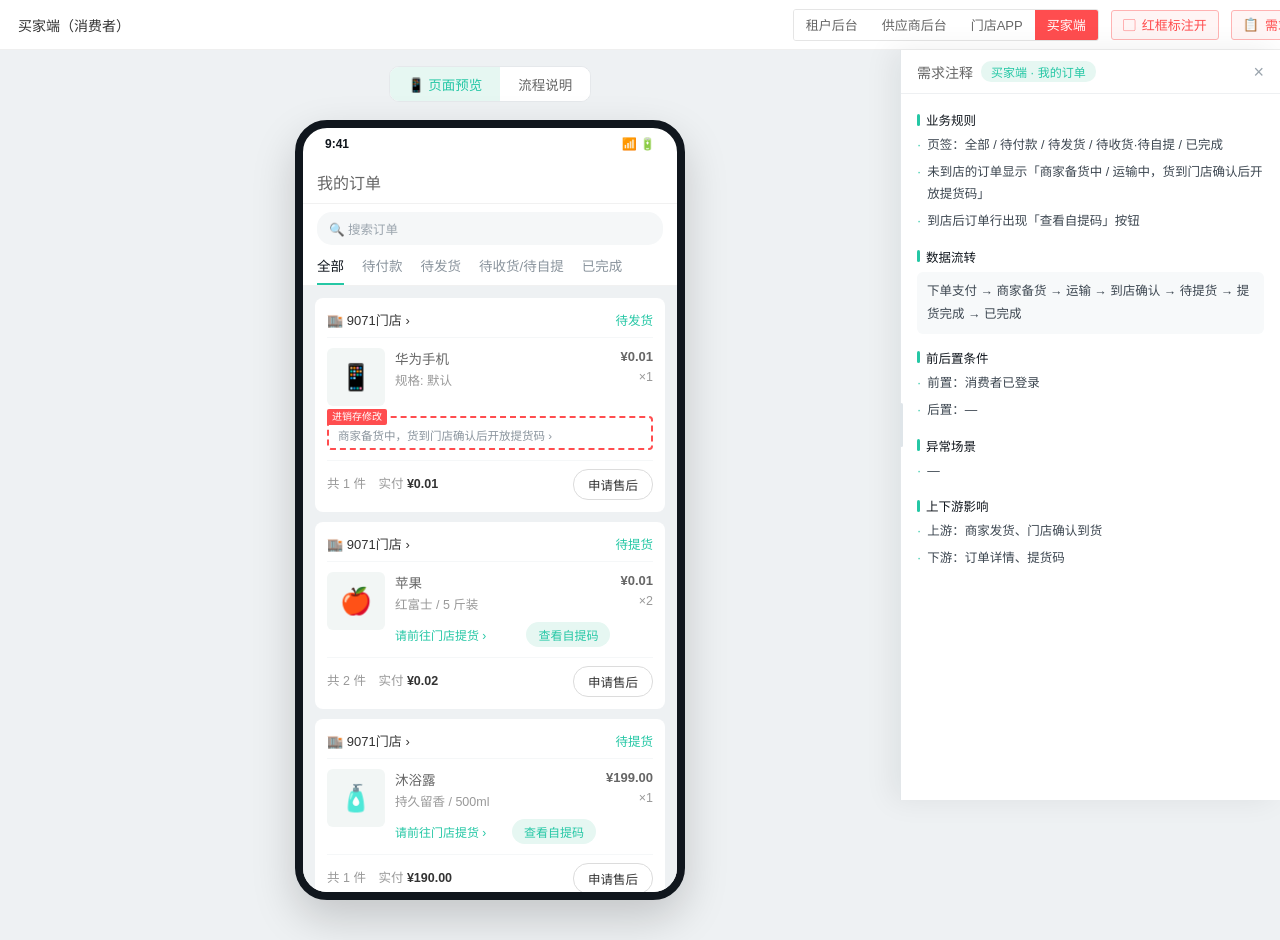
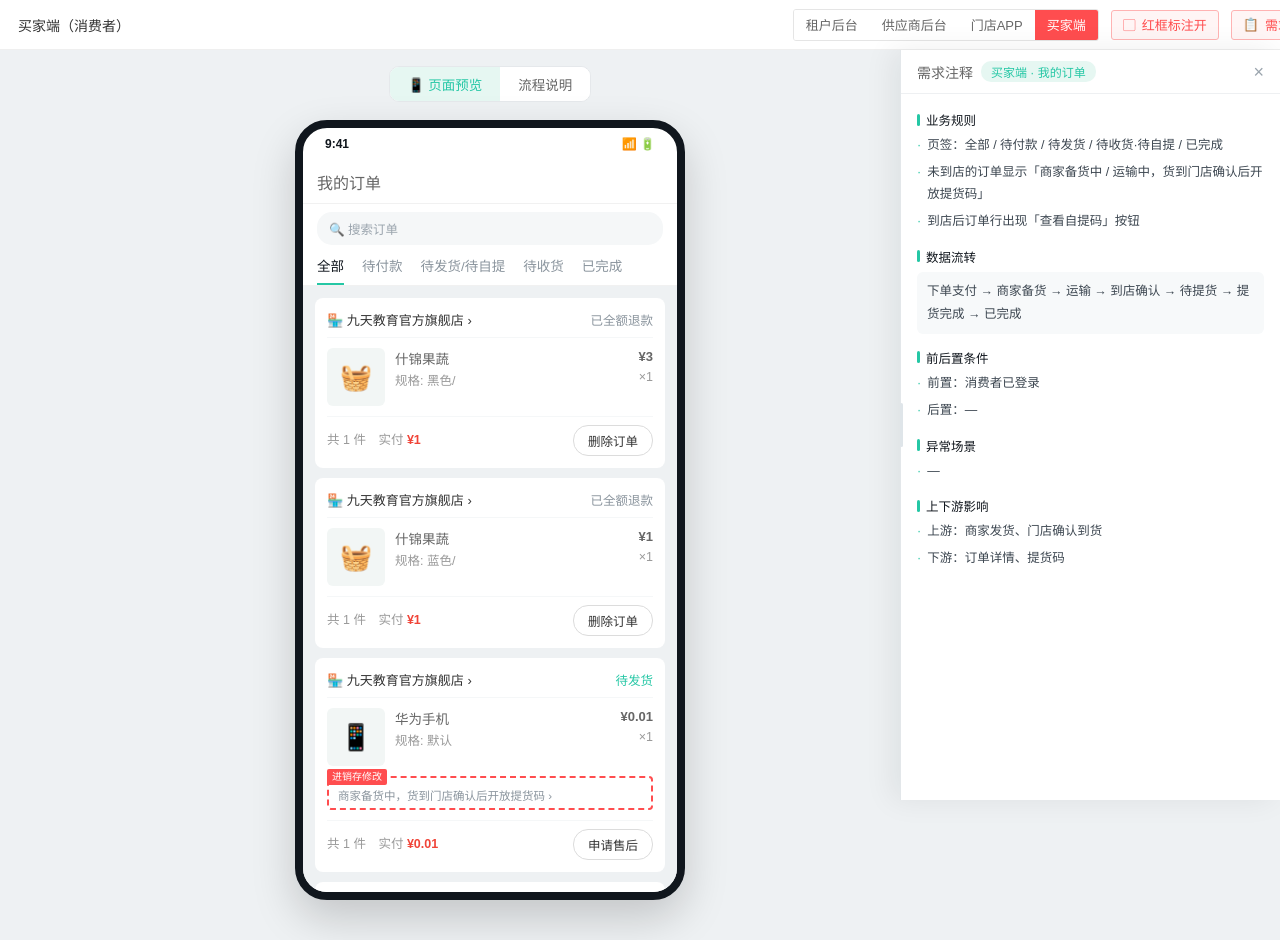
Before and after one commit to eltonliz/saas-fulfillment-prototype, a React (Vite) app: page / in a window 1280 px wide. Both pictures are taken after a click on the button "买家端". Shown: the top 940 px of the page. Built offline with nearby package versions, Linux system fonts and the light colour scheme.

Commit message:
买家端按设计稿还原：列表状态副行与按钮组、详情门店卡/售后进度卡/金额卡分行、底部操作栏、提货码复制成功浮层

```diff
--- a/src/pages/buyer.jsx
+++ b/src/pages/buyer.jsx
@@ -8,31 +8,78 @@ import { useReqPage } from "./reqnotes.jsx";
    进销存口径修正：货到门店并确认到货后，「待提货」与提货码才出现
    ============================================================================ */
 
-const isPickup = (o) => o.delivery === "上门自提" && !/已全额退款|已取消/.test(o.status);
-/* 自提订单状态：unship 待发货 / shipping 待收货（在途）/ ready 待提货 / done 已完成
+const isPickup = (o) => o.delivery === "上门自提";
+/* 自提订单状态：unpaid 待付款 / unship 待发货 / shipping 待收货（在途）/ ready 待提货 /
+   done 已完成 / canceled 已取消 / aftersale 售后中；
    货未到店的按关联供货单的货物流转定状态（流转路径对买家可见） */
 export const buyerStateOf = (o, docs = []) => {
   if (o.status === "待付款") return "unpaid";
+  if (o.status === "已取消" || o.status === "已全额退款") return "canceled";
+  if (o.status === "售后中") return "aftersale";
   if (o.pickupUsed) return "done";
   if (o.pickupReady) return "ready";
   const doc = docs.find((d) => (o.supplyNo && d.id === o.supplyNo) || d.orderNo === o.no);
   return doc && doc.status !== "待发货" ? "shipping" : "unship";
 };
 const STATE_META = {
-  unpaid: { label: "待付款", color: "#f5a623", icon: "💰", tip: "订单尚未支付，支付后商家开始备货" },
+  unpaid: { label: "待付款", color: "#25c7a5", icon: "⏱", tip: "订单尚未支付，支付后商家开始备货" },
   unship: { label: "待发货", color: "#25c7a5", icon: "⏳", tip: "商家备货中，货到门店确认后开放提货码" },
   shipping: { label: "待收货", color: "#25c7a5", icon: "🚚", tip: "运输中，货到门店确认后开放提货码" },
   ready: { label: "待提货", color: "#25c7a5", icon: "⏱", tip: "请到自提门店出示提货码" },
   done: { label: "已完成", color: "#999", icon: "✓", tip: "订单已完成" },
+  canceled: { label: "订单已取消", color: "#25c7a5", icon: "!", tip: "" },
+  aftersale: { label: "售后中", color: "#25c7a5", icon: "⏱", tip: "" },
 };
-/* 页签照「我的订单」设计稿；待收货/待自提 合并一档（货已发出，等待客户收/提） */
-const TABS = ["全部", "待付款", "待发货", "待收货/待自提", "已完成"];
+/* 页签照「我的订单」设计稿：待发货/待自提 一档、待收货独立一档 */
+const TABS = ["全部", "待付款", "待发货/待自提", "待收货", "已完成"];
 const inTab = (st, orderStatus, t) =>
   t === "全部" ? true
     : t === "待付款" ? orderStatus === "待付款"
-      : t === "待发货" ? st === "unship"
-        : t === "待收货/待自提" ? (st === "shipping" || st === "ready")
+      : t === "待发货/待自提" ? (st === "unship" || st === "ready")
+        : t === "待收货" ? st === "shipping"
           : st === "done";
+
+/* 店铺卡头与自提门店信息（照设计稿：门店名 + 地址 + 联系人电话） */
+const SHOP = "九天教育官方旗舰店";
+const STORE_INFO = {
+  "9071门店": { addr: "辽宁省铁岭市银州区工人街 28 号", contact: "朱先生", phone: "15554174768" },
+  "九天门店": { addr: "广东省广州市荔湾区宝华路 76 号", contact: "王店长", phone: "13488202020" },
+};
+
+/* 列表卡状态文案与配色（照设计稿：待付款带倒计时红字；完成/取消灰字；其余绿字） */
+const listStatusText = (st, o) =>
+  st === "unpaid" ? `等待付款 ${o.countdown || "23:00:22"}`
+    : st === "unship" ? "待发货"
+      : st === "shipping" ? "待收货"
+        : st === "ready" ? "待提货"
+          : st === "done" ? "交易完成"
+            : st === "canceled" ? (o.status === "已全额退款" ? "已全额退款" : "超时未支付，订单已取消")
+              : "售后中";
+const listStatusColor = (st) => (st === "unpaid" || st === "aftersale" ? "#f04438" : st === "done" || st === "canceled" ? "#8a949d" : "#25c7a5");
+
+/* 列表 / 详情底部按钮组（照设计稿逐状态） */
+const LIST_ACTIONS = {
+  unpaid: [["取消订单", "plain"], ["去支付", "primary"]],
+  unship: [["申请售后", "plain"]],
+  shipping: [["申请售后", "plain"]],
+  ready: [["申请售后", "plain"], ["查看自提码", "code"]],
+  done: [["删除订单", "plain"], ["去评价", "primary"]],
+  canceled: [["删除订单", "plain"]],
+  aftersale: [["撤销申请", "primary"]],
+};
+const DETAIL_ACTIONS = {
+  unpaid: [["取消订单", "plain"], ["去支付", "primary"]],
+  unship: [["申请售后", "plain"]],
+  shipping: [["申请售后", "plain"]],
+  ready: [["申请售后", "plain"]],
+  done: [["申请售后", "plain"], ["去评价", "primary"]],
+  canceled: [["删除订单", "plain"]],
+  aftersale: [["撤销申请", "primary"]],
+};
+const btnBase = { border: "1px solid #dcdcdc", background: "#fff", borderRadius: 15, padding: "5px 14px", fontSize: 12.5, color: "#333", cursor: "pointer" };
+const btnPrimaryStyle = { border: 0, background: "#25c7a5", color: "#fff", borderRadius: 15, padding: "6px 16px", fontSize: 12.5, fontWeight: 600, cursor: "pointer" };
+const btnCodeStyle = { border: 0, background: "#e6f7f2", color: "#25c7a5", borderRadius: 15, padding: "6px 16px", fontSize: 12.5, fontWeight: 600, cursor: "pointer" };
+const btnStyleOf = (kind) => (kind === "primary" ? btnPrimaryStyle : kind === "code" ? btnCodeStyle : btnBase);
 
 export function BuyerApp() {
   const orders = orderStore.use();
@@ -42,12 +89,14 @@ export function BuyerApp() {
   const [curId, setCurId] = useState(null);
   const [codeOpen, setCodeOpen] = useState(false);
   const [mode, setMode] = useState("preview");
+  const [flash, setFlash] = useState("");
   useReqPage(view === "list" ? "buyer:list" : "buyer:detail");
 
   const all = orders.filter(isPickup);
   const list = all.filter((o) => inTab(buyerStateOf(o, docs), o.status, tab));
   const order = orders.find((o) => o.id === curId);
   const back = () => { setView("list"); setCodeOpen(false); };
+  const say = (m) => { setFlash(m); setTimeout(() => setFlash(""), 1800); };
 
   return (
     <>
@@ -84,6 +133,7 @@ export function BuyerApp() {
               <div className="mpad">
                 {list.map((o) => (
                   <OrderCard key={o.id} o={o} st={buyerStateOf(o, docs)}
+                    say={say}
                     onOpen={() => { setCurId(o.id); setView("detail"); }}
                     onCode={() => { setCurId(o.id); setCodeOpen(true); }} />
                 ))}
@@ -96,57 +146,103 @@ export function BuyerApp() {
             const st = buyerStateOf(order, docs);
             const m = STATE_META[st];
             const a = order.amounts || {};
+            const si = STORE_INFO[order.store] || {};
+            const refundedCanceled = st === "canceled" && order.status === "已全额退款";
+            const showCodeBtn = ["ready", "done"].includes(st) || refundedCanceled;
+            const money = (v, kind) => {
+              if (v === undefined || v === null || v === "" || v === "-") return "-";
+              const abs = String(v).replace("¥", "").replace(/^-/, "").trim();
+              return kind === "neg" ? `-¥${abs}` : `¥${abs}`;
+            };
+            const rows = st === "unpaid"
+              ? [["商品总金额", a.商品金额], ["运费", a.邮费], ["订单总金额", a.商品金额], ["订单应付金额", money(a.应收金额), "#f04438"]]
+              : st === "canceled" && !refundedCanceled
+                ? [["商品总金额", a.商品金额], ["运费", a.邮费], ["订单总金额", a.商品金额], ["订单应付金额", money(a.应收金额, "neg"), "#b9c0c7"], ["订单实付金额", money(a.实收金额), "#f04438"]]
+                : [["商品总金额", a.商品金额], ["运费", a.邮费], ["订单总金额", a.商品金额], ["优惠金额", money(a.优惠金额, "neg"), "#f04438"], ["订单应付金额", money(a.应收金额, "neg"), "#b9c0c7"], ["订单实付金额", money(a.实收金额), "#f04438"]];
+            const infoRows = st === "unpaid" || (st === "canceled" && !refundedCanceled)
+              ? [["订单编号", order.no, true], ["下单时间", order.createdAt], ["买家留言", order.buyerNote || "—"]]
+              : [["订单编号", order.no, true], ["下单时间", order.createdAt], ["支付时间", order.payTime || "—"], ["支付方式", order.payMethod || "—"], ["买家留言", order.buyerNote || "—"]];
             return (
               <div style={{ paddingBottom: 20 }}>
-                <div style={{ background: "#fff", padding: "16px", display: "flex", alignItems: "center", gap: 10 }}>
-                  <span style={{ width: 26, height: 26, borderRadius: "50%", background: m.color, color: "#fff", display: "grid", placeItems: "center", fontSize: 15, fontWeight: 700, flex: "none" }}>{m.icon}</span>
-                  <b style={{ fontSize: 18 }}>{m.label}</b>
+                <div style={{ background: "#fff", padding: "16px" }}>
+                  <div style={{ display: "flex", alignItems: "center", gap: 10 }}>
+                    <span style={{ width: 26, height: 26, borderRadius: "50%", background: m.color, color: "#fff", display: "grid", placeItems: "center", fontSize: 15, fontWeight: 700, flex: "none" }}>{m.icon}</span>
+                    <b style={{ fontSize: 18 }}>{m.label}</b>
+                  </div>
+                  {st === "unpaid" && (
+                    <div style={{ marginTop: 6, fontSize: 13, color: "#8a949d" }}>
+                      剩 <b style={{ color: "#f04438" }}>23:00:22</b><b style={{ color: "#f04438" }}>秒</b> 订单自动取消
+                    </div>
+                  )}
+                  {st === "canceled" && (
+                    <div style={{ marginTop: 6, fontSize: 13, color: "#8a949d" }}>
+                      {refundedCanceled ? "已全额退款" : (order.cancelReason || "超时未支付")}
+                    </div>
+                  )}
                 </div>
 
                 <div style={{ padding: 12 }}>
-                  <div className="mcard">
-                    <b style={{ fontSize: 14.5 }}>{order.store}</b>
-                    <div className="note">自提门店 · {m.tip}</div>
+                  {/* 自提门店卡：门店名 + 地址 + 联系人电话（照设计稿） */}
+                  <div className="mcard" style={{ display: "flex", gap: 12 }}>
+                    <div style={{ flex: 1, minWidth: 0 }}>
+                      <b style={{ fontSize: 15 }}>{order.store}</b>
+                      <div className="note" style={{ marginTop: 4 }}>{si.addr || "—"}</div>
+                      <div className="note" style={{ marginTop: 2 }}>{si.contact} {si.phone}</div>
+                    </div>
+                    <span style={{ width: 64, height: 64, borderRadius: 8, background: "#f2f6f5", display: "grid", placeItems: "center", fontSize: 28, flex: "none" }}>🏪</span>
                   </div>
 
+                  {/* 售后进度卡（售后中 / 已取消-退款） */}
+                  {(st === "aftersale" || refundedCanceled) && (
+                    <div className="mcard" style={{ display: "flex", alignItems: "center", justifyContent: "space-between" }}>
+                      <div>
+                        <b style={{ fontSize: 14.5 }}>售后进度</b>
+                        <div className="note" style={{ marginTop: 2 }}>本订单有2条售后申请记录，点击可查看详情</div>
+                      </div>
+                      <span style={{ color: "#c0c6cc", fontSize: 18 }}>›</span>
+                    </div>
+                  )}
+
+                  {/* 店铺卡：铺头 + 商品行 + 行内「查看自提码」 */}
                   <div className="mcard">
+                    <div style={{ display: "flex", alignItems: "center", gap: 4, marginBottom: 10 }}>
+                      <span style={{ fontSize: 14 }}>🏪</span><b style={{ fontSize: 14.5 }}>{SHOP}</b><span style={{ color: "#c0c6cc" }}>›</span>
+                    </div>
                     <div style={{ display: "flex", gap: 10, alignItems: "center" }}>
                       <span style={{ width: 56, height: 56, borderRadius: 6, background: "#f2f6f5", display: "grid", placeItems: "center", fontSize: 26, flex: "none" }}>{order.emoji}</span>
-                      <div style={{ flex: 1 }}>
+                      <div style={{ flex: 1, minWidth: 0 }}>
                         <b style={{ fontSize: 13.5 }}>{order.product}</b>
                         <div className="note" style={{ marginTop: 2 }}>{order.spec}</div>
                       </div>
-                      <div style={{ textAlign: "right" }}>
+                      <div style={{ textAlign: "right", flex: "none" }}>
                         <b style={{ fontSize: 14 }}>{order.unitPrice}</b>
                         <div className="note">×{order.qty}</div>
                       </div>
                     </div>
-                    <div style={{ display: "flex", justifyContent: "flex-end", marginTop: 12 }}>
-                      {["unpaid", "unship", "shipping"].includes(st) ? (
-                        <span style={{ background: "#f5f7f8", color: "#b9c0c7", borderRadius: 15, padding: "6px 16px", fontSize: 12.5 }}>查看自提码</span>
-                      ) : (
-                        <button onClick={() => setCodeOpen(true)} style={{ border: 0, background: "#e6f7f2", color: "#25c7a5", borderRadius: 15, padding: "6px 16px", fontSize: 12.5, fontWeight: 600, cursor: "pointer" }}>查看自提码</button>
-                      )}
-                    </div>
+                    {showCodeBtn && (
+                      <div style={{ display: "flex", justifyContent: "flex-end", marginTop: 8 }}>
+                        <button style={btnCodeStyle} onClick={() => setCodeOpen(true)}>查看自提码</button>
+                      </div>
+                    )}
                   </div>
 
+                  {/* 金额卡：逐状态行集（照设计稿） */}
                   <div className="mcard">
-                    {[["商品总金额", a.商品金额], ["运费", a.邮费], ["优惠金额", a.优惠金额], ["订单应付金额", a.应收金额]].map(([k, v]) => (
-                      <div key={k} style={{ display: "flex", justifyContent: "space-between", fontSize: 13, padding: "5px 0" }}>
-                        <span style={{ color: "#666" }}>{k}</span><span>{v || "-"}</span>
+                    {rows.map(([k, v, color]) => (
+                      <div key={k} style={{ display: "flex", justifyContent: "space-between", fontSize: 13.5, padding: "6px 0" }}>
+                        <span style={{ color: "#666" }}>{k}</span>
+                        <span style={{ color: color || "#333", fontWeight: color === "#f04438" && k === "订单实付金额" ? 700 : 400 }}>{v}</span>
                       </div>
                     ))}
-                    <div style={{ display: "flex", justifyContent: "space-between", fontSize: 14, padding: "8px 0 0", borderTop: "1px solid #f2f4f6", marginTop: 4 }}>
-                      <b>订单实付金额</b><b style={{ color: "#f04438" }}>¥{a.实收金额 || "-"}</b>
-                    </div>
                   </div>
 
+                  {/* 订单信息卡：未支付仅 3 行；已支付 5 行 */}
                   <div className="mcard" style={{ marginBottom: 20 }}>
-                    {[["订单编号", order.no], ["下单时间", order.createdAt], ["支付时间", order.payTime || "—"], ["支付方式", order.payMethod || "—"], ["买家留言", "—"]].map(([k, v]) => (
+                    {infoRows.map(([k, v, copy]) => (
                       <div key={k} style={{ display: "flex", justifyContent: "space-between", fontSize: 12.5, padding: "5px 0" }}>
                         <span style={{ color: "#8a949d" }}>{k}</span>
                         <span style={{ color: "#333", display: "flex", alignItems: "center", gap: 6 }}>
-                          {v}{k === "订单编号" && <CopyMini text={order.no} />}
+                          {v}{copy && <CopyMini text={order.no} />}
                         </span>
                       </div>
                     ))}
@@ -156,6 +252,17 @@ export function BuyerApp() {
             );
           })()}
         </div>
+
+        {view === "detail" && order && (
+          <div style={{ flex: "none", background: "#fff", borderTop: "1px solid #f1f1f1", padding: "10px 14px", display: "flex", justifyContent: "flex-end", gap: 10 }}>
+            {(DETAIL_ACTIONS[buyerStateOf(order, docs)] || []).map(([label, kind]) => (
+              <button key={label} style={btnStyleOf(kind)} onClick={() => say(`「${label}」为示意操作`)}>{label}</button>
+            ))}
+          </div>
+        )}
+        {flash && (
+          <div style={{ position: "absolute", left: "50%", transform: "translateX(-50%)", bottom: view === "detail" ? 70 : 26, background: "rgba(16,22,29,.82)", color: "#fff", fontSize: 12.5, padding: "7px 14px", borderRadius: 8, zIndex: 60, whiteSpace: "nowrap" }}>{flash}</div>
+        )}
 
         {codeOpen && order && <PickupCodeModal order={order} done={buyerStateOf(order, docs) === "done"} onClose={() => setCodeOpen(false)} />}
       </div>
@@ -232,35 +339,24 @@ export function FlowArrow({ label, id }) {
   );
 }
 
-/* 订单卡片（照「我的订单」设计稿：店铺卡头 + 商品行 + 状态副行 + 共N件实付 + 状态按钮） */
-function OrderCard({ o, st, onOpen, onCode }) {
-  const m = STATE_META[st];
+/* 订单卡片（照「我的订单」设计稿：店铺卡头 + 彩色状态 + 商品行 + 状态副行 + 共N件实付(红) + 状态按钮组） */
+function OrderCard({ o, st, say, onOpen, onCode }) {
   const a = o.amounts || {};
-  const btnStyle = { border: "1px solid #dcdcdc", background: "#fff", borderRadius: 15, padding: "5px 14px", fontSize: 12.5, color: "#333", cursor: "pointer" };
+  const btns = LIST_ACTIONS[st] || [];
   return (
     <div className="mcard" style={{ marginBottom: 10 }}>
       <div className="hd" style={{ borderBottom: "1px solid #f5f7f8", paddingBottom: 8, marginBottom: 0 }}>
-        <span style={{ fontSize: 13, color: "#333" }}>🏬 {o.store} ›</span>
-        <span style={{ color: m.color, fontSize: 12.5, fontWeight: 600 }}>{m.label}</span>
+        <span style={{ fontSize: 13, color: "#333" }}>🏪 {SHOP} ›</span>
+        <span style={{ color: listStatusColor(st), fontSize: 12.5, fontWeight: 600 }}>{listStatusText(st, o)}</span>
       </div>
       <div style={{ display: "flex", gap: 10, marginTop: 10, cursor: "pointer" }} onClick={onOpen}>
         <span style={{ width: 58, height: 58, borderRadius: 6, background: "#f2f6f5", display: "grid", placeItems: "center", fontSize: 26, flex: "none" }}>{o.emoji}</span>
         <div style={{ flex: 1, minWidth: 0 }}>
           <b style={{ fontSize: 13.5 }}>{o.product}</b>
           <div className="note" style={{ marginTop: 2 }}>{o.spec}</div>
-          {(st === "ready" || st === "done") && (
-            <div style={{ marginTop: 5, display: "flex", alignItems: "center", justifyContent: "space-between", gap: 8 }}>
-              {st === "ready" ? (
-                <span style={{ color: "#25c7a5", fontSize: 12 }}>请前往门店提货 ›</span>
-              ) : (
-                <span style={{ color: "#999", fontSize: 12 }}>已提货 订单已完成 ›</span>
-              )}
-              {st === "ready" && (
-                <button onClick={(e) => { e.stopPropagation(); onCode(); }}
-                  style={{ border: 0, background: "#e6f7f2", color: "#25c7a5", borderRadius: 13, padding: "4px 12px", fontSize: 12, fontWeight: 600, cursor: "pointer", flex: "none" }}>查看自提码</button>
-              )}
-            </div>
-          )}
+          {st === "ready" && <div style={{ marginTop: 5, color: "#8a949d", fontSize: 12 }}>待提货 请前往门店提货 ›</div>}
+          {st === "done" && <div style={{ marginTop: 5, color: "#8a949d", fontSize: 12 }}>已提货 订单已完成 ›</div>}
+          {st === "aftersale" && <div style={{ marginTop: 5, color: "#f04438", fontSize: 12 }}>售后中 请在6天20时40分内寄回 ›</div>}
         </div>
         <div style={{ textAlign: "right", flex: "none" }}>
           <b style={{ fontSize: 13 }}>{o.unitPrice}</b>
@@ -273,21 +369,26 @@ function OrderCard({ o, st, onOpen, onCode }) {
         </div>
       )}
       <div style={{ display: "flex", alignItems: "center", justifyContent: "space-between", marginTop: 10, paddingTop: 8, borderTop: "1px solid #f5f7f8" }}>
-        <span className="note" style={{ marginTop: 0 }}>共 {o.qty} 件　实付 <b style={{ color: "#333" }}>¥{a.实收金额 || "-"}</b></span>
+        <span className="note" style={{ marginTop: 0 }}>共 {o.qty} 件　实付 <b style={{ color: "#f04438" }}>¥{a.实收金额 || "-"}</b></span>
         <span style={{ display: "flex", gap: 8 }}>
-          {st === "done" ? <button style={btnStyle}>去评价</button> : st === "unpaid" ? <button style={btnStyle}>去支付</button> : <button style={btnStyle}>申请售后</button>}
+          {btns.map(([label, kind]) => (
+            <button key={label} style={btnStyleOf(kind)}
+              onClick={(e) => { e.stopPropagation(); label === "查看自提码" ? onCode() : say(`「${label}」为示意操作`); }}>
+              {label}
+            </button>
+          ))}
         </span>
       </div>
     </div>
   );
 }
 
-/* 复制（照设计稿的复制成功态） */
+/* 复制（照设计稿：描边小 chip，复制成功变「已复制」） */
 function CopyMini({ text }) {
   const [ok, setOk] = useState(false);
   return (
     <span onClick={() => { try { navigator.clipboard?.writeText(text).catch(() => {}); } catch { /* 非安全上下文下忽略 */ } setOk(true); setTimeout(() => setOk(false), 1500); }}
-      style={{ color: "#25c7a5", cursor: "pointer" }}>{ok ? "已复制" : "复制"}</span>
+      style={{ border: "1px solid #e2e6ea", borderRadius: 10, padding: "1px 8px", fontSize: 11.5, color: ok ? "#25c7a5" : "#666", cursor: "pointer", flex: "none" }}>{ok ? "已复制" : "复制"}</span>
   );
 }
 
@@ -312,6 +413,9 @@ function PickupCodeModal({ order, done, onClose }) {
           onClick={() => { try { navigator.clipboard?.writeText(code).catch(() => {}); } catch { /* 非安全上下文下忽略 */ } setCopied(true); setTimeout(() => setCopied(false), 1500); }}>
           {copied ? "已复制" : "复制"}
         </button>
+        {copied && (
+          <span style={{ position: "absolute", left: "50%", top: "40%", transform: "translate(-50%, -50%)", background: "rgba(16,22,29,.82)", color: "#fff", fontSize: 13.5, padding: "8px 18px", borderRadius: 8 }}>复制成功</span>
+        )}
         <div className="note" style={{ marginTop: 12, textAlign: "center" }}>{done ? "订单已完成" : "请在门店前台出示此码核销"}</div>
       </div>
     </div>
--- a/src/pages/order.jsx
+++ b/src/pages/order.jsx
@@ -24,7 +24,7 @@ export function OrderManagement({ onOpenSupply }) {
   const [toast, tip] = useToast();
   const rows = orderStore.use().filter((o) =>
     tab === "全部" ? true
-      : tab === "已关闭" ? ["已关闭", "已全额退款"].includes(o.status)
+      : tab === "已关闭" ? ["已关闭", "已全额退款", "已取消"].includes(o.status)
         : o.status === tab);
   const { sel, allSel, toggleAll, toggleOne } = useRowSelect(rows.map((o) => o.id));
 
@@ -298,7 +298,7 @@ function OrderDetailDrawer({ order, onClose, onShip, onNote }) {
             <div style={{ width: 250, flex: "none" }}>
               <div style={{ fontSize: 22, color: "#333", marginBottom: 8 }}>{order.status}</div>
               <div style={{ color: "#999", fontSize: 13, marginBottom: 14 }}>
-                {order.status === "待付款" ? "等待买家付款" : order.status === "待发货" ? "买家已付款，待商家发货" : order.status === "已发货" ? "商家已发货，等待买家签收" : order.status === "售后中" ? "售后处理中，订单已挂起" : order.status === "已完成" ? "交易完成" : order.status === "已全额退款" ? "已退款" : "—"}
+                {order.status === "待付款" ? "等待买家付款" : order.status === "待发货" ? "买家已付款，待商家发货" : order.status === "已发货" ? "商家已发货，等待买家签收" : order.status === "售后中" ? "售后处理中，订单已挂起" : order.status === "已完成" ? "交易完成" : order.status === "已取消" ? "超时未支付，订单自动取消" : order.status === "已全额退款" ? "已退款" : "—"}
               </div>
               {order.status === "待发货" && (canShipOrder(order)
                 ? <button className="btn primary" style={{ marginBottom: 14 }} onClick={onShip}>发货</button>
```
Also changed, not shown: src/data.js (+24 -3 lines), 3 other files (tests, documents, lock files or other folders).
